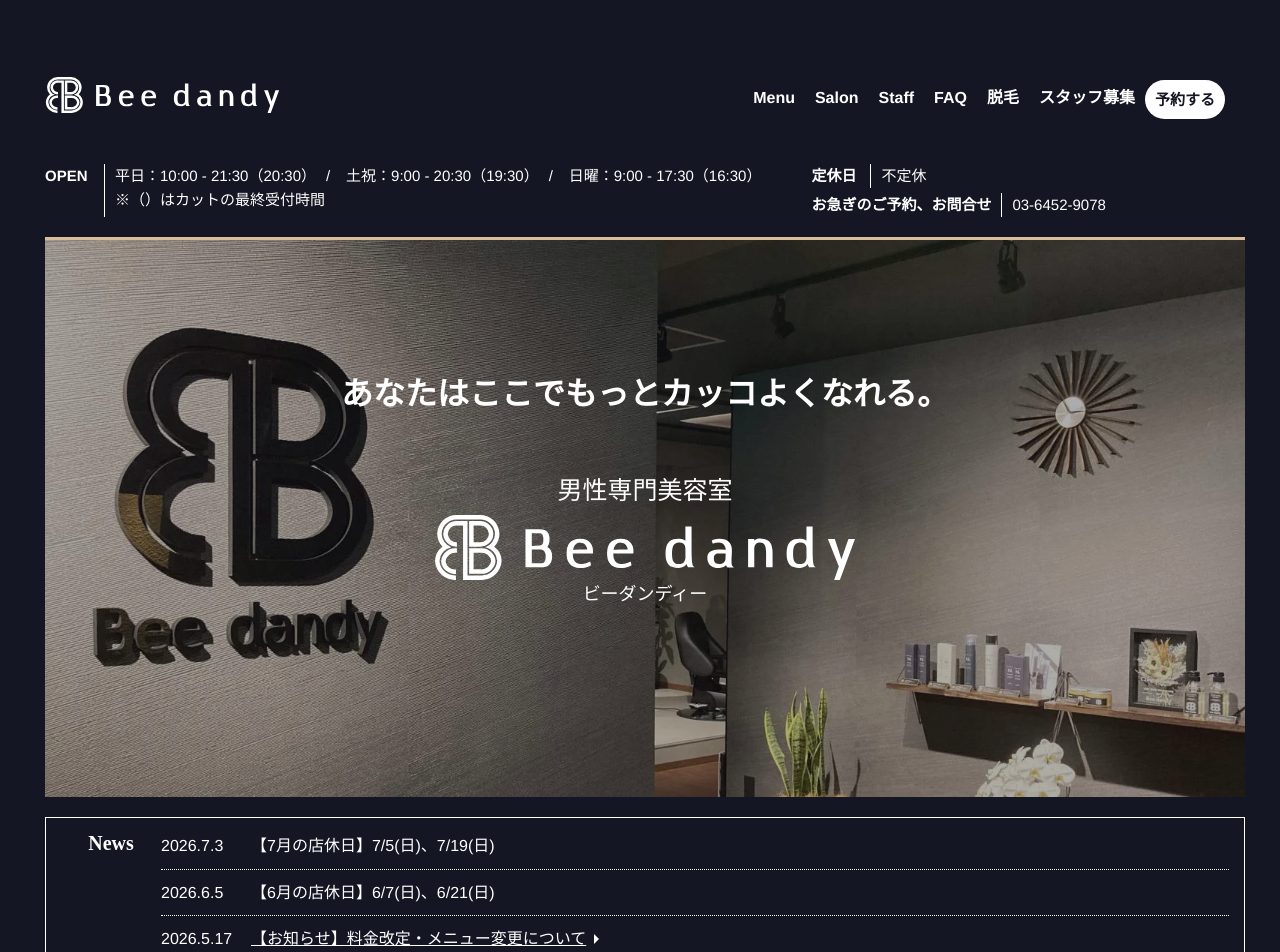
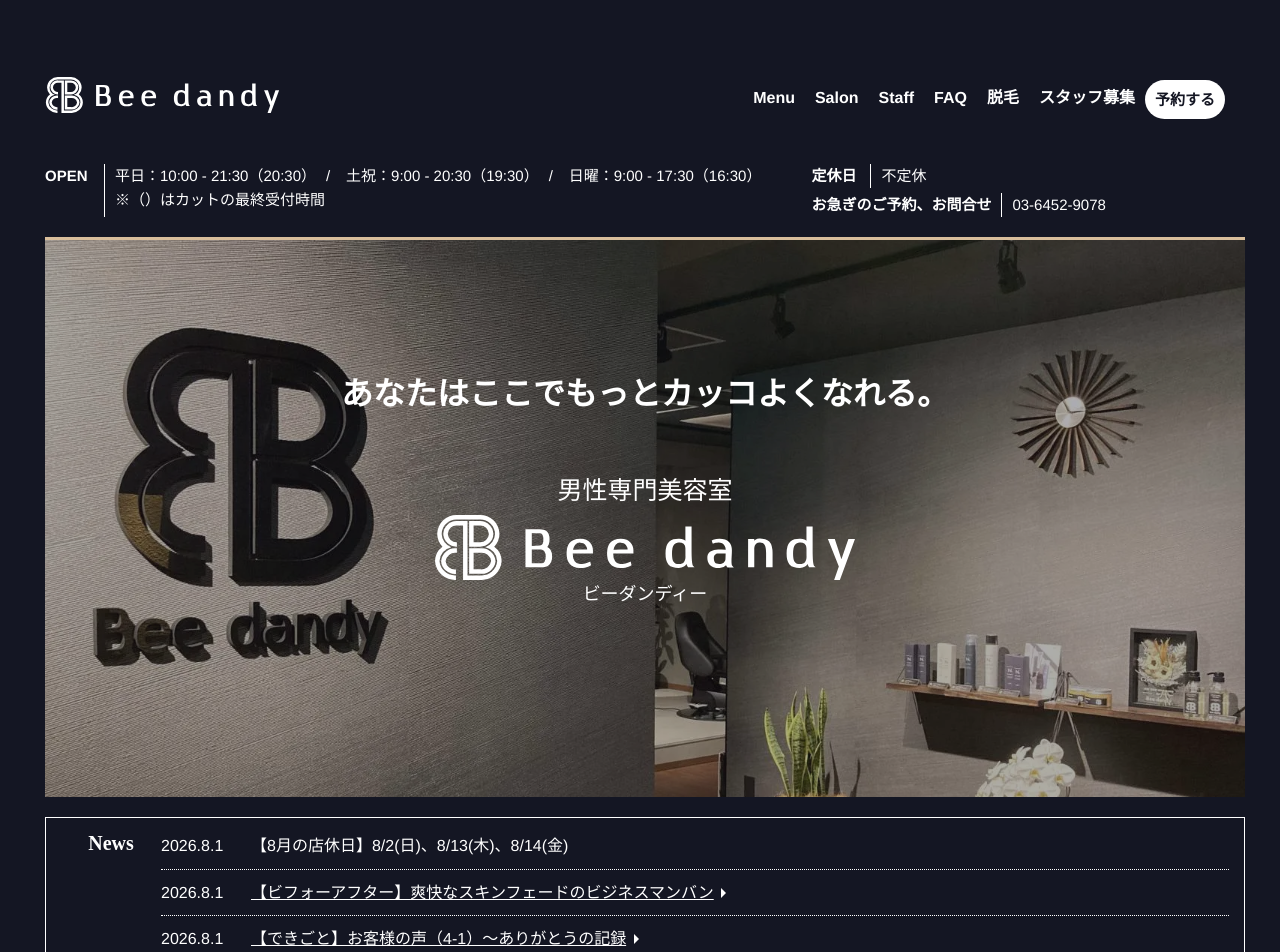
Before and after one commit to kamy0042/bee_group_web, a Next.js app: page / in a window 1280 px wide. Shown: the top 952 px of the page. Built offline with nearby package versions, Linux system fonts and the light colour scheme.

Commit message:
お知らせ更新

```diff
--- a/pages/index.tsx
+++ b/pages/index.tsx
@@ -96,16 +96,17 @@ const Index = () => {
           <dd>
             <ul>
               <li>
-                <span>2026.7.3</span>
-                <span>【7月の店休日】7/5(日)、7/19(日)</span>
+                <span>2026.8.1</span>
+                <span>【8月の店休日】8/2(日)、8/13(木)、8/14(金)</span>
               </li>
               <li>
-                <span>2026.6.5</span>
-                <span>【6月の店休日】6/7(日)、6/21(日)</span>
+                <span>2026.8.1</span>
+                <Link href='/articles/l898w6lbp58'>【ビフォーアフター】爽快なスキンフェードのビジネスマンバン</Link>
               </li>
               <li>
-                <span>2026.5.17</span>
-                <Link href='/articles/x8l2g78tl'>【お知らせ】料金改定・メニュー変更について</Link>
+                <span>2026.8.1</span>
+                <Link href='/articles/75ki4x-r0'>【できごと】お客様の声（4-1）～ありがとうの記録
+                </Link>
               </li>
 
 
```
